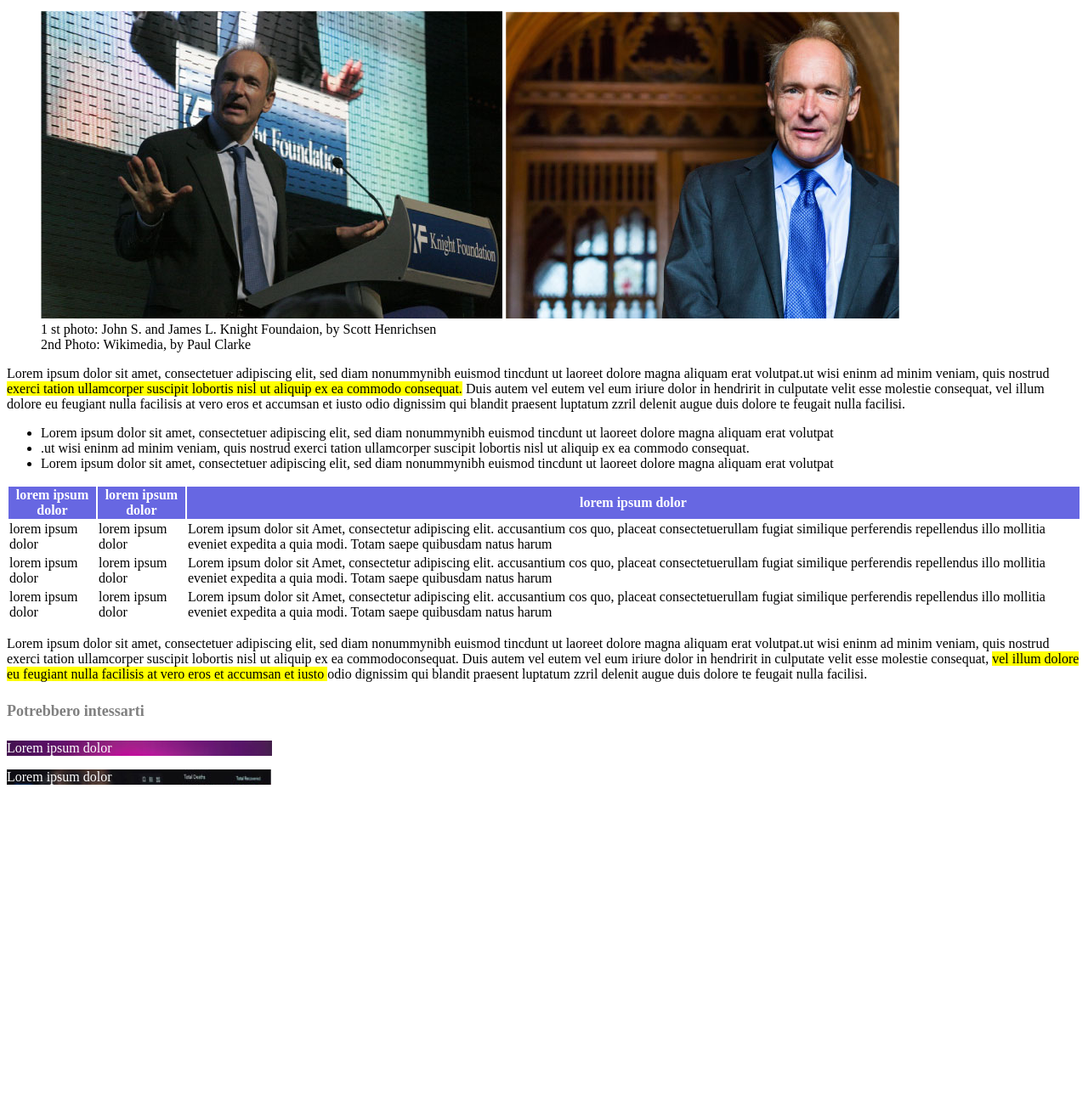
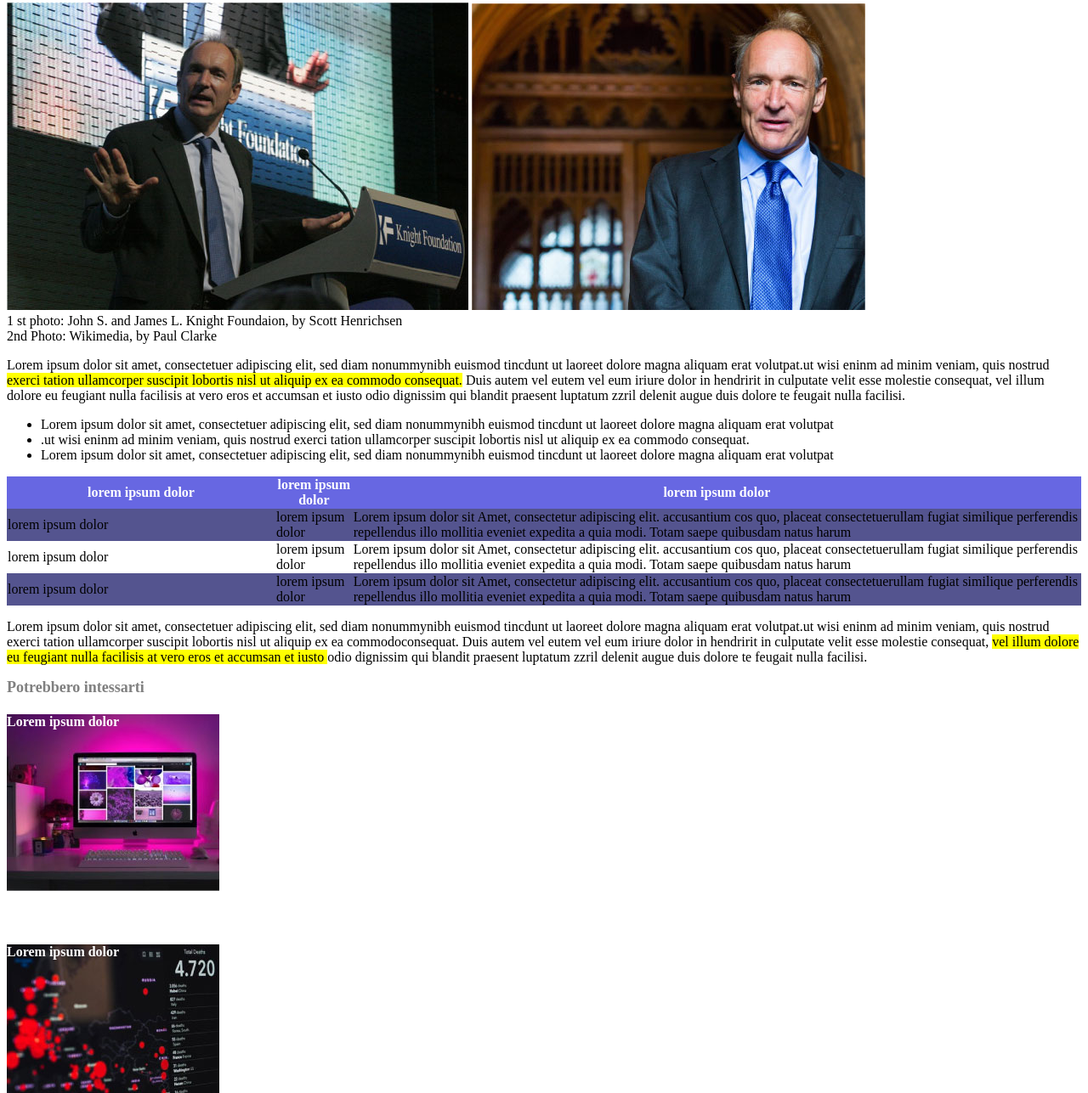
Before and after one commit to AlexanderYepez-code/html-css-booleaner, a plain HTML site: page index.html in a window 1280 px wide. Shown: the part 235-1522 px from the top of the page at 85% size. Before the commit the page ends 1175 px from the top, so only its background shows below. Drawn offline with Linux system fonts and the light colour scheme.

Commit message:
feat: esercizio finito

```diff
--- a/css/style.css
+++ b/css/style.css
@@ -3,13 +3,19 @@ header{
     background-color: rgb(58, 36, 153);
     background-image: url(../img/img/pattern.png);
     background-size: 400px;
+    padding: 4px;
 
 }
 .img-logo{
     width: 200px;
+    padding-top: 55px;
 
 }
+.img-0{
+    margin: 0;
+}
 .subtittle{
+    margin: 0px 0px ;
     font-size: 18px;
     color: gray
 
@@ -21,21 +27,35 @@ header{
 .yellow-bar{
     background-color: yellow;
 }
+.table{
+    border-collapse: collapse;
+}
 .tittle-table{
-    padding: 10px 10px;
     background-color: rgb(103, 103, 226);
+}
+.spacetable{
+    width: 25%;
 
 }
+.line-blue{
+    background-color:rgb(84, 84, 143) ;
+}
+
+
 .white-letters{
     color: white;
 }
 .img-1{
     background-image: url(../img/img/monitor.jpg);
     background-repeat: no-repeat;
-    background-size: 25 px 35px;
+    margin: 0px 0px;
+    width: 250px;
+    height: 250px;
 
 }
 .img-2{
     background-image: url(../img/img/graph.jpg);
     background-repeat: no-repeat;
+    width: 250px;
+    height: 200px;
 }
--- a/index.html
+++ b/index.html
@@ -14,10 +14,10 @@
 
     </header>
     <Main>
-        <h1>Internet dve essere al servizio del "bene publico": il manifesto di Tim Berners-Lee</h1>
+        <h1>Internet deve essere al servizio del "bene publico": il manifesto di Tim Berners-Lee</h1>
         <p class="subtittle">Scritto da <span class="blue-letter">The booleaner </span><br>il 10/10/2020</p>
         <div>
-            <figure>
+            <figure class="img-0">
                 <img src="./img/img/tim-1.jpg" alt="Tim Berners-Lee parlando">
                 <img src="./img/img/tim-2.jpg" alt="Tim Berners-Lee">
                 <figcaption>1 st photo: John S. and James L. Knight Foundaion, by Scott Henrichsen <br>2nd Photo:
@@ -41,16 +41,17 @@
             <li>Lorem ipsum dolor sit amet, consectetuer adipiscing elit, sed diam nonummynibh euismod tincdunt ut
                 laoreet dolore magna aliquam erat volutpat</li>
         </ul>
-        <table>
+
+        <table class="table">
             <thead>
                 <tr class="tittle-table">
-                    <th class="white-letters">lorem ipsum dolor</th>
-                    <th class="white-letters">lorem ipsum dolor</th>
-                    <th class="white-letters">lorem ipsum dolor</th>
+                    <th class="white-letters spacetable">lorem ipsum dolor</th>
+                    <th class="white-letters ">lorem ipsum dolor</th>
+                    <th class="white-letters ">lorem ipsum dolor</th>
                 </tr>
             </thead>
             <tbody>
-                <tr>
+                <tr class="line-blue">
                     <td>lorem ipsum dolor</td>
                     <td>lorem ipsum dolor</td>
                     <td>Lorem ipsum dolor sit Amet, consectetur adipiscing elit. accusantium cos quo, placeat
@@ -64,7 +65,7 @@
                         consectetuerullam fugiat similique perferendis repellendus illo mollitia eveniet expedita a quia
                         modi. Totam saepe quibusdam natus harum</td>
                 </tr>
-                <tr>
+                <tr class="line-blue">
                     <td>lorem ipsum dolor</td>
                     <td>lorem ipsum dolor</td>
                     <td>Lorem ipsum dolor sit Amet, consectetur adipiscing elit. accusantium cos quo, placeat
@@ -79,15 +80,15 @@
             suscipit lobortis nisl ut aliquip ex ea commodoconsequat. Duis autem vel eutem vel eum iriure dolor in
             hendririt in culputate velit esse
             molestie consequat, <span class="yellow-bar">vel illum dolore eu feugiant nulla facilisis at vero eros et
-            accumsan et iusto </span> odio
+                accumsan et iusto </span> odio
             dignissim qui blandit praesent luptatum zzril delenit augue duis dolore te feugait nulla facilisi.
         </p>
         <h4 class="subtittle">Potrebbero intessarti</h4>
         <div class="img-1">
-            <p class="white-letters">Lorem ipsum dolor</p>
+            <h4 class="white-letters">Lorem ipsum dolor</h4>
         </div>
-         <div class="img-2">
-            <p class="white-letters">Lorem ipsum dolor</p>
+        <div class="img-2">
+            <h4 class="white-letters">Lorem ipsum dolor</h4>
         </div>
 
 
```
